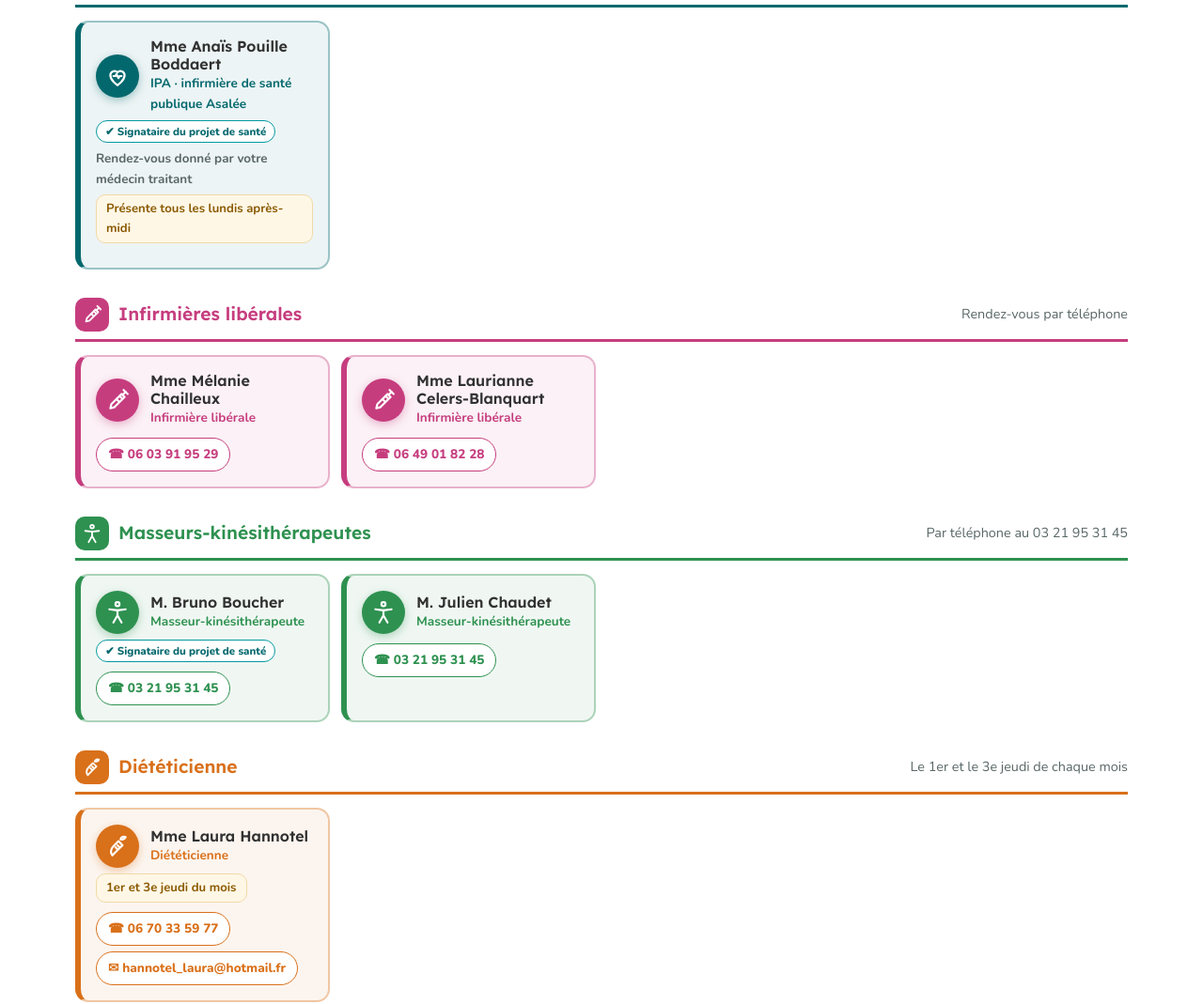
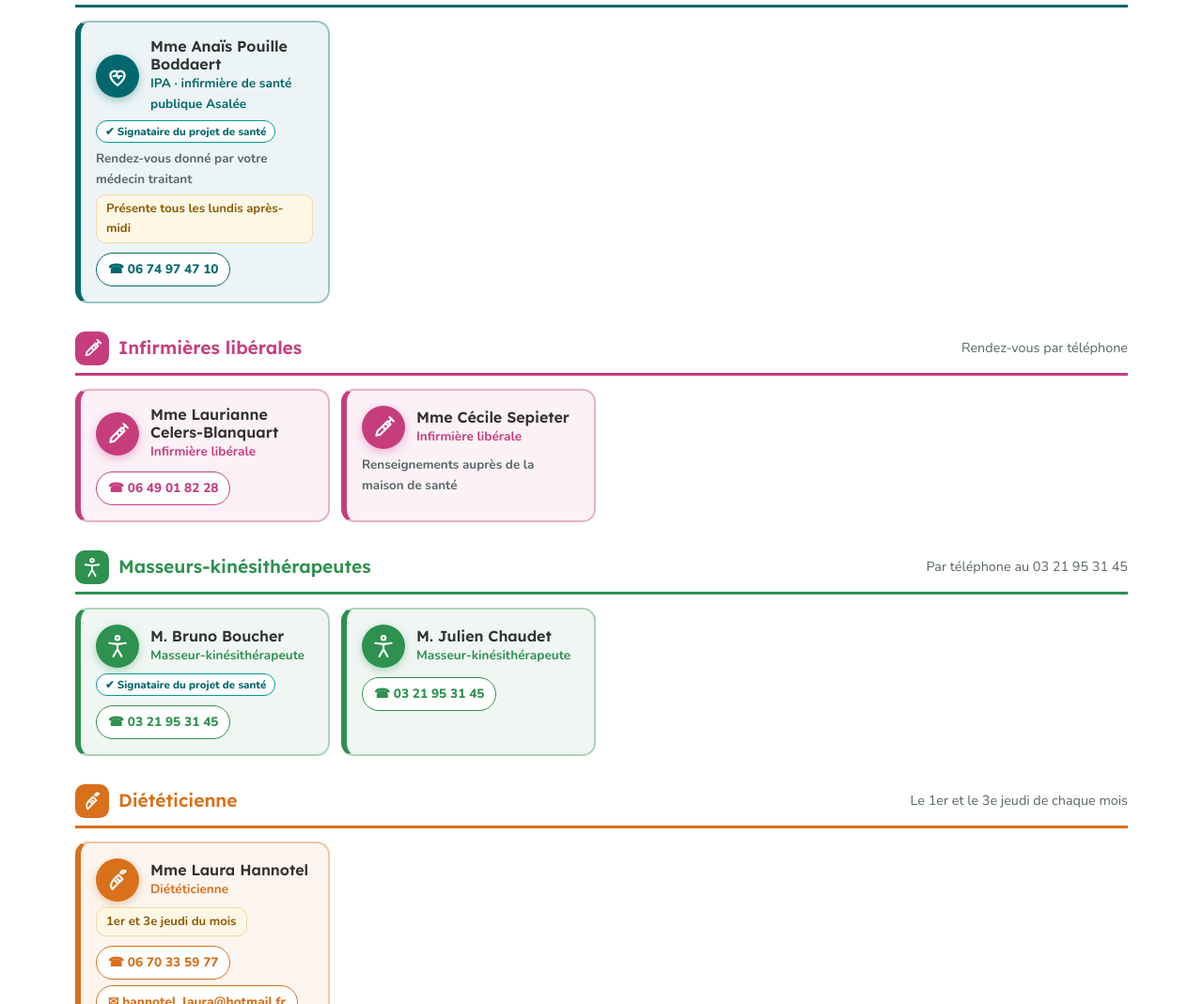
Before and after one commit to coorsante/msp-les-bruyeres, a plain HTML site: page index.html in a window 1280 px wide. Shown: the part 4974-6043 px from the top of the page at 94% size. Drawn offline with nearby package versions, Linux system fonts and the light colour scheme.

Commit message:
IDE : Mme Sepieter, numéro de l'IPA

```diff
--- a/index.html
+++ b/index.html
@@ -864,10 +864,10 @@ const TEAM = [
     {n:"Dr Christian Cuvelier", t:"03 21 93 43 43", s:1, tp:1},
     {n:"Dr Robin Tillie", t:"03 21 93 43 43", s:1, tp:1}]},
   {id:"ipa", label:"Infirmière en pratique avancée", rdv:"Le lundi après-midi · sur orientation de votre médecin traitant", people:[
-    {n:"Mme Anaïs Pouille Boddaert", job:"IPA · infirmière de santé publique Asalée", p:"Présente tous les lundis après-midi", note:"Rendez-vous donné par votre médecin traitant", s:1}]},
+    {n:"Mme Anaïs Pouille Boddaert", job:"IPA · infirmière de santé publique Asalée", p:"Présente tous les lundis après-midi", t:"06 74 97 47 10", note:"Rendez-vous donné par votre médecin traitant", s:1}]},
   {id:"ide", label:"Infirmières libérales", rdv:"Rendez-vous par téléphone", people:[
-    {n:"Mme Mélanie Chailleux", t:"06 03 91 95 29"},
-    {n:"Mme Laurianne Celers-Blanquart", t:"06 49 01 82 28"}]},
+    {n:"Mme Laurianne Celers-Blanquart", t:"06 49 01 82 28"},
+    {n:"Mme Cécile Sepieter", note:"Renseignements auprès de la maison de santé"}]},
   {id:"kine", label:"Masseurs-kinésithérapeutes", rdv:"Par téléphone au 03 21 95 31 45", people:[
     {n:"M. Bruno Boucher", t:"03 21 95 31 45", s:1},
     {n:"M. Julien Chaudet", t:"03 21 95 31 45"}]},
```
